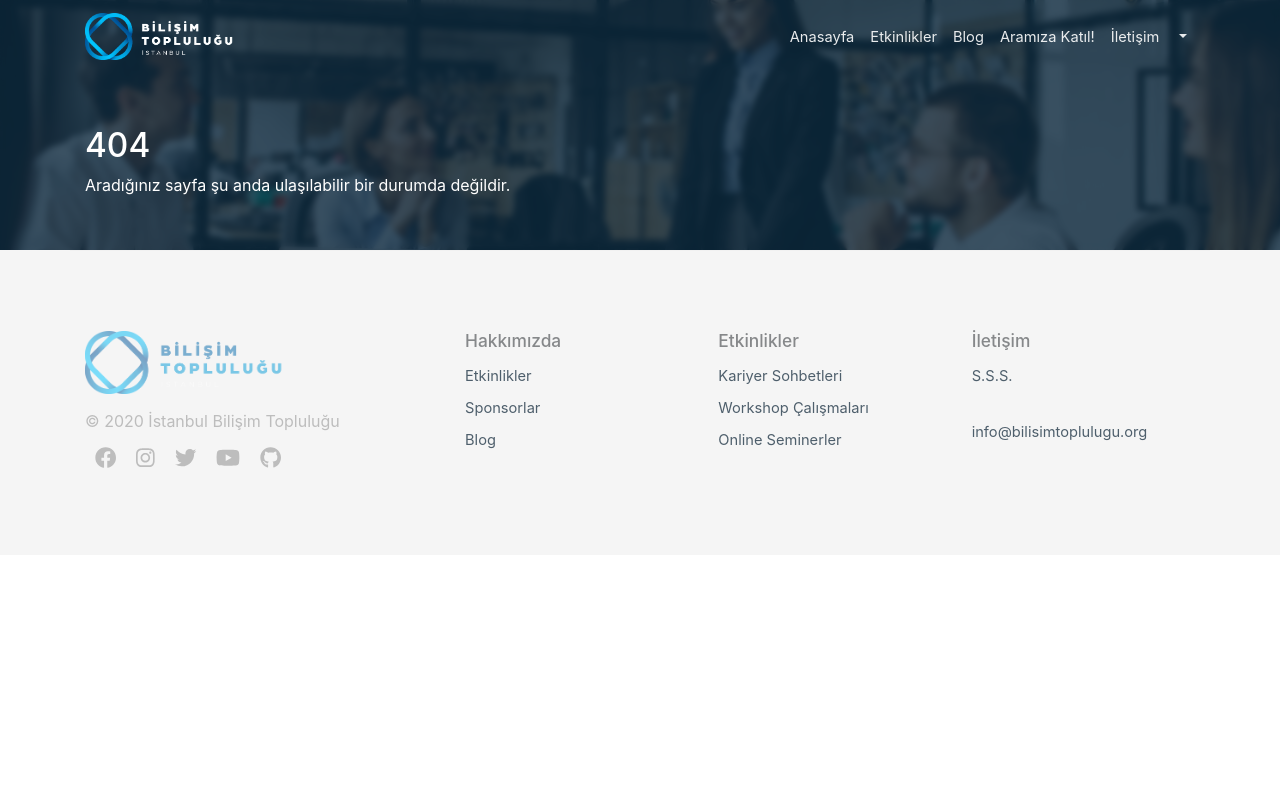
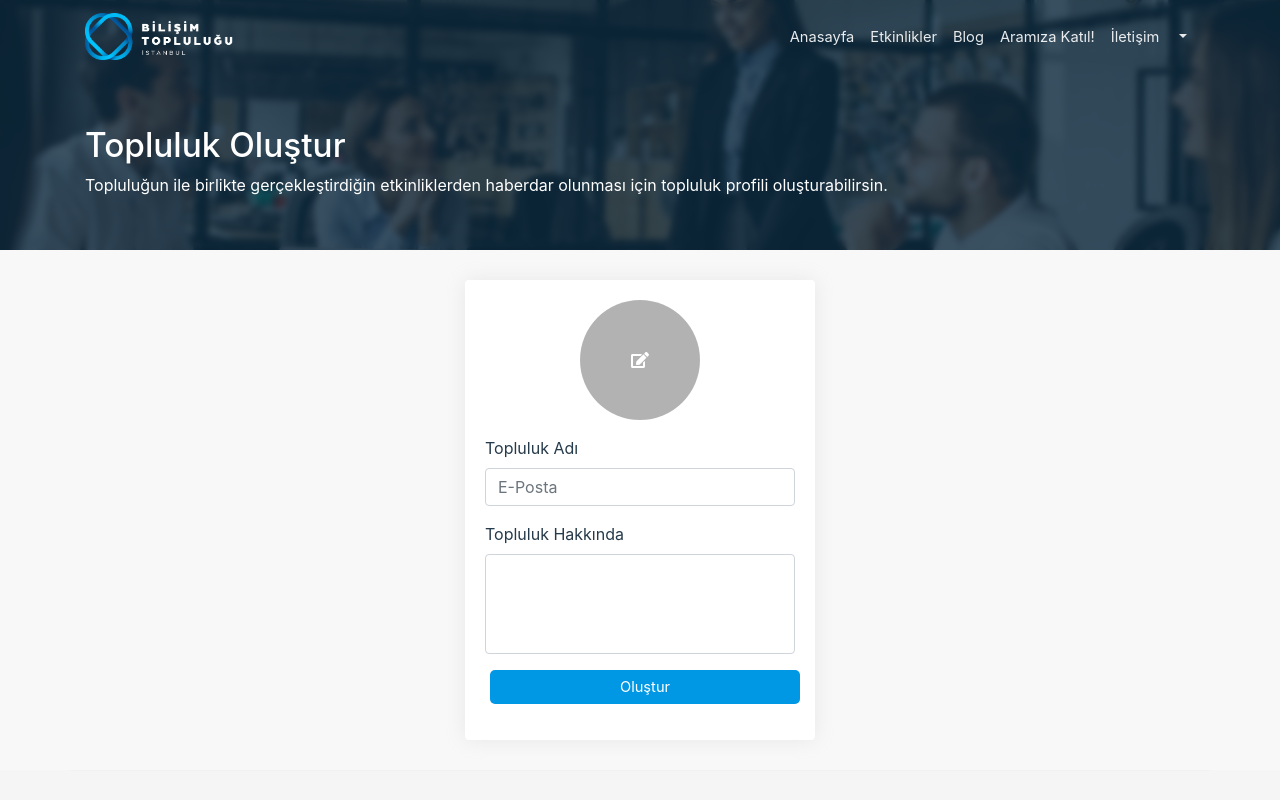
Before and after one commit to bilisimtoplulugu/IBT-Web-Client, a Next.js app: page /organization in a window 1280 px wide. Before the commit this address had no page. Shown: the top 800 px of the page. Built offline with nearby package versions, Linux system fonts and the light colour scheme.

Commit message:
add organization

```diff
--- a/components/Header.js
+++ b/components/Header.js
@@ -150,6 +150,9 @@ export default function Header() {
                     <Link href="/profile" as="/hesabım" passHref={true}>
                       <CustomDropdown.Item>Hesabım</CustomDropdown.Item>
                     </Link>
+                    <Link href="/profile" as="/hesabım" passHref={true}>
+                      <CustomDropdown.Item>Topluluk</CustomDropdown.Item>
+                    </Link>
                     <CustomDropdown.Item href="#/action-2">
                       Çıkış Yap
                     </CustomDropdown.Item>
--- a/pages/event/index.tsx
+++ b/pages/event/index.tsx
@@ -156,7 +156,7 @@ export default function Event() {
       />
 
       <MainArea>
-      <div className={mobileFilter ? "overlay": null} onClick={() => setmobileFilter(false)}></div>
+        <div className={mobileFilter ? "overlay" : null} onClick={() => setmobileFilter(false)}></div>
         <Container>
           <Row>
             <Col xs={12}>
@@ -166,7 +166,7 @@ export default function Event() {
                     Filtreler
                 </FilterButton>
                 </div>
-              <Form.Group  className="d-inline-block" controlId="exampleForm.ControlSelect1">
+                <Form.Group className="d-inline-block" controlId="exampleForm.ControlSelect1">
 
                   <Form.Control className="customSelect" as="select">
                     <option>Sırala</option>
@@ -191,7 +191,7 @@ export default function Event() {
                     <FilterButton className="btn ">Geçmiş Etkinlikler</FilterButton>
                   </GroupButton>
 
-                  <Form.Group  controlId="exampleForm.ControlSelect1">
+                  <Form.Group controlId="exampleForm.ControlSelect1">
                     <Form.Label>Topluluklar</Form.Label>
                     <Form.Control className="customSelect" as="select">
                       <option>Hepsi</option>
--- /dev/null
+++ b/pages/organization/index.tsx
@@ -0,0 +1,154 @@
+import React from 'react'
+import Layout from '../../components/Layout'
+import PageTopSide from '../../components/PageTopSide'
+import styled from 'styled-components';
+import { Button, Card, Row, Col, Form, Container } from 'react-bootstrap';
+import { FontAwesomeIcon } from '@fortawesome/react-fontawesome';
+import { faEdit } from '@fortawesome/free-solid-svg-icons';
+
+const MainArea = styled.div`
+
+margin:30px 0;
+
+`;
+
+
+
+
+const CustomCard = styled(Card)`
+box-shadow: 0 0px 20px rgba(169, 169, 169, 0.2);
+border: none;
+color: #253a4a;
+transition: all .3s ease;
+
+span{
+    display:block;
+    font-weight:400;
+}
+.userMail{
+    font-size: 15pt;
+    opacity: .5;
+}
+.userName{
+    font-size:20pt;
+}
+img{
+    width: 100%;
+
+}
+.orgImage{
+    position:relative;
+    margin:0 auto;
+    height: 120px;
+    width:120px;
+}
+
+.orgImage:hover .selectImage{
+    opacity:1;
+    transition:all .3s ease;
+    cursor:pointer;
+}
+
+.selectImage{
+    transition:all .3s ease;
+
+    position: absolute;
+    top: 0;
+    right: 0;
+    display: flex;
+    bottom: 0;
+    left: 0;
+    align-items: center;
+    justify-content: center;
+    background: rgba(0, 0, 0, 0.3);
+    color: white;
+    opacity: 1;
+    border-radius: 50%;
+}
+textarea {
+    resize: none;
+    height:100px;
+ }
+
+`;
+
+const CustomButton = styled(Button)`
+  font-size: 11pt;
+  color: #fff !important;
+  border-radius: 5px;
+  padding-left: 20px;
+  padding-right: 20px;
+ width:100%;
+ justify-content:center;
+  background: #0097e4;
+  border: none;
+  margin-left: 5px;
+  display: flex;
+  align-items: center;
+  transition: all 0.3s ease;
+  &:hover {
+    background: #019eef;
+    border-color: #019eef;
+
+    transition: all 0.3s ease;
+  }
+
+  @media (max-width: 991px) {
+    margin: 10px 0;
+  }
+`;
+
+export default function index() {
+    return (
+        <Layout>
+            <PageTopSide
+                responsiveTop="50"
+                responsiveHeight="200"
+                bgImage="./../assets/images/homeBg.jpg"
+                defaultHeight="250"
+                title="Topluluk Oluştur"
+                desc="Topluluğun ile birlikte gerçekleştirdiğin etkinliklerden haberdar olunması için topluluk profili oluşturabilirsin."
+            />
+
+
+            <MainArea>
+                <Container>
+                    <Row className="d-flex justify-content-center">
+                        <Col xs={4}>
+                            <CustomCard>
+                                <CustomCard.Body>
+
+                                    <Form>
+                                        <Form.Group>
+                                            <div className="orgImage">
+                                                <img src="" />
+                                                <div className="selectImage">
+                                                    <FontAwesomeIcon icon={faEdit}></FontAwesomeIcon>
+                                                </div>
+                                            </div>
+                                        </Form.Group>
+                                        <Form.Group>
+                                            <Form.Label>Topluluk Adı</Form.Label>
+                                            <Form.Control type="email" className="shadow-none" placeholder="E-Posta" />
+                                        </Form.Group>
+                                        <Form.Group>
+                                            <Form.Label>Topluluk Hakkında</Form.Label>
+                                            <Form.Control as="textarea" className="shadow-none"  />
+                                        </Form.Group>
+                                        <Form.Group>
+                                        <CustomButton classname="btn" type="submit">
+                                                                Oluştur
+                                                            </CustomButton>
+                                        </Form.Group>
+                                    </Form>
+
+
+                                </CustomCard.Body>
+                            </CustomCard>
+                        </Col>
+                    </Row>
+                </Container>
+            </MainArea>
+        </Layout>
+    )
+}
--- a/pages/profile/edit.tsx
+++ b/pages/profile/edit.tsx
@@ -6,6 +6,7 @@ import styled from 'styled-components'
 import { FontAwesomeIcon } from '@fortawesome/react-fontawesome'
 import { faEdit } from '@fortawesome/free-solid-svg-icons'
 import Link from 'next/link'
+import { FormRow } from 'react-bootstrap/Form'
 
 
 const MainArea = styled.div`
@@ -117,7 +118,7 @@ export default function index() {
                                                             </Col>
                                                             <Col xs={12} md={9} >
 
-                                                             <Row>
+                                                             <Form.Row>
                                                                  <Col xs={12} md={6}>
                                                                  <Form.Group controlId="formBasicEmail">
                                                                    <Form.Label>Adınız</Form.Label>
@@ -148,7 +149,7 @@ export default function index() {
                                                                 />
                                                                 </Form.Group>
                                                                </Col>
-                                                             </Row>
+                                                             </Form.Row>
 
 
                                                        </Col>
```
Also changed, not shown: pages/login/index.js (line endings or trailing spaces). Lines whose indentation alone changed are shown as unchanged.
